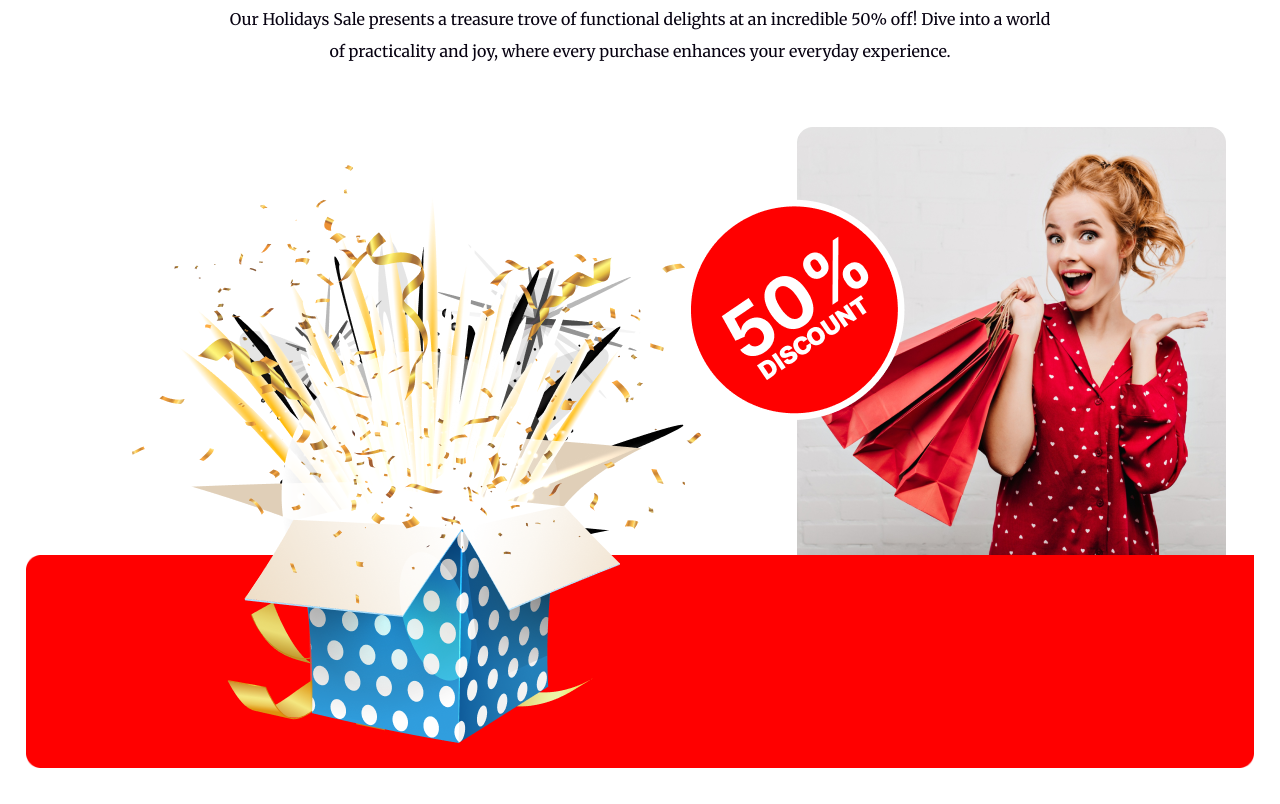
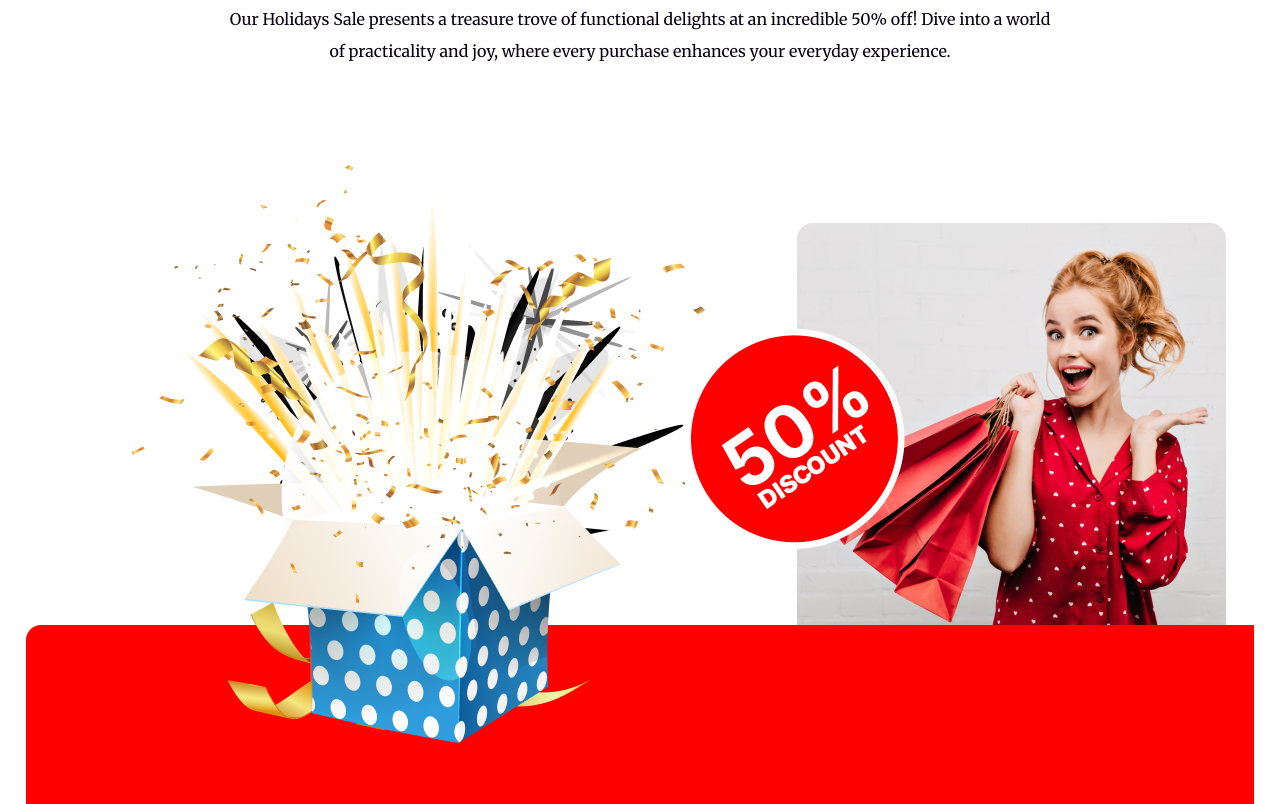
Before and after one commit to omarfaruk75/new-year-website, a plain HTML site: page index.html in a window 1280 px wide. Shown: the part 3656-4460 px from the top of the page. Drawn offline with Linux system fonts and the light colour scheme.

Commit message:
holidays image update

```diff
--- a/styles/style.css
+++ b/styles/style.css
@@ -235,6 +235,7 @@ body{
     .holiday-images{
         max-width: 100%;
         display: flex;
+        align-items: center;
     }
 
     .holiday-images01{
@@ -245,7 +246,7 @@ body{
         margin-left: -170px;
         margin-right: 0;
         z-index: 3;
-        margin-top: 30px;
+        /* margin-top: 30px; */
 }
 
     .holiday-images03{
@@ -253,7 +254,7 @@ body{
         z-index: -1;
     }
     .bg-image{
-        margin-top:-200px;
+        margin-top:-130px;
 
     }
     .bg-image img{
```
